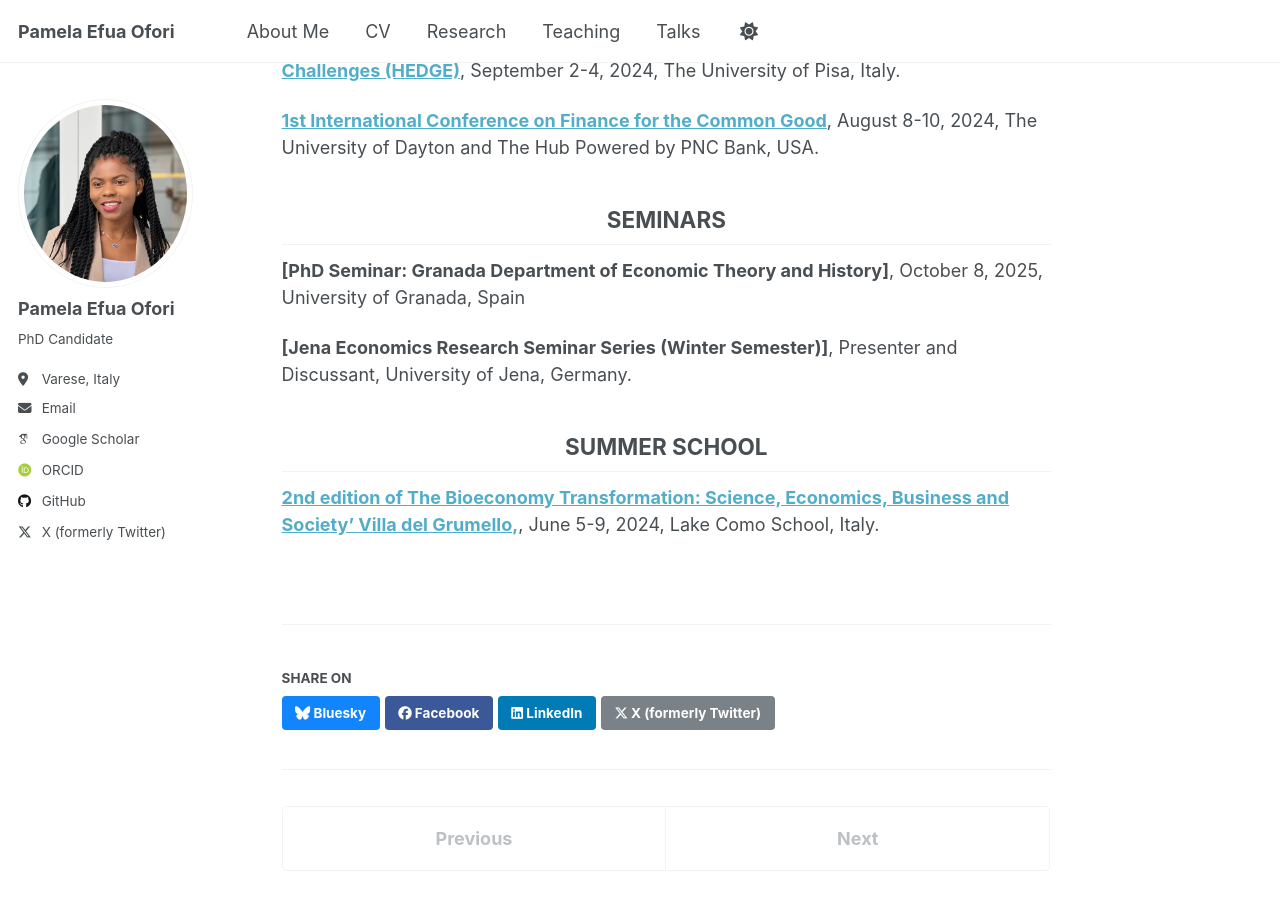
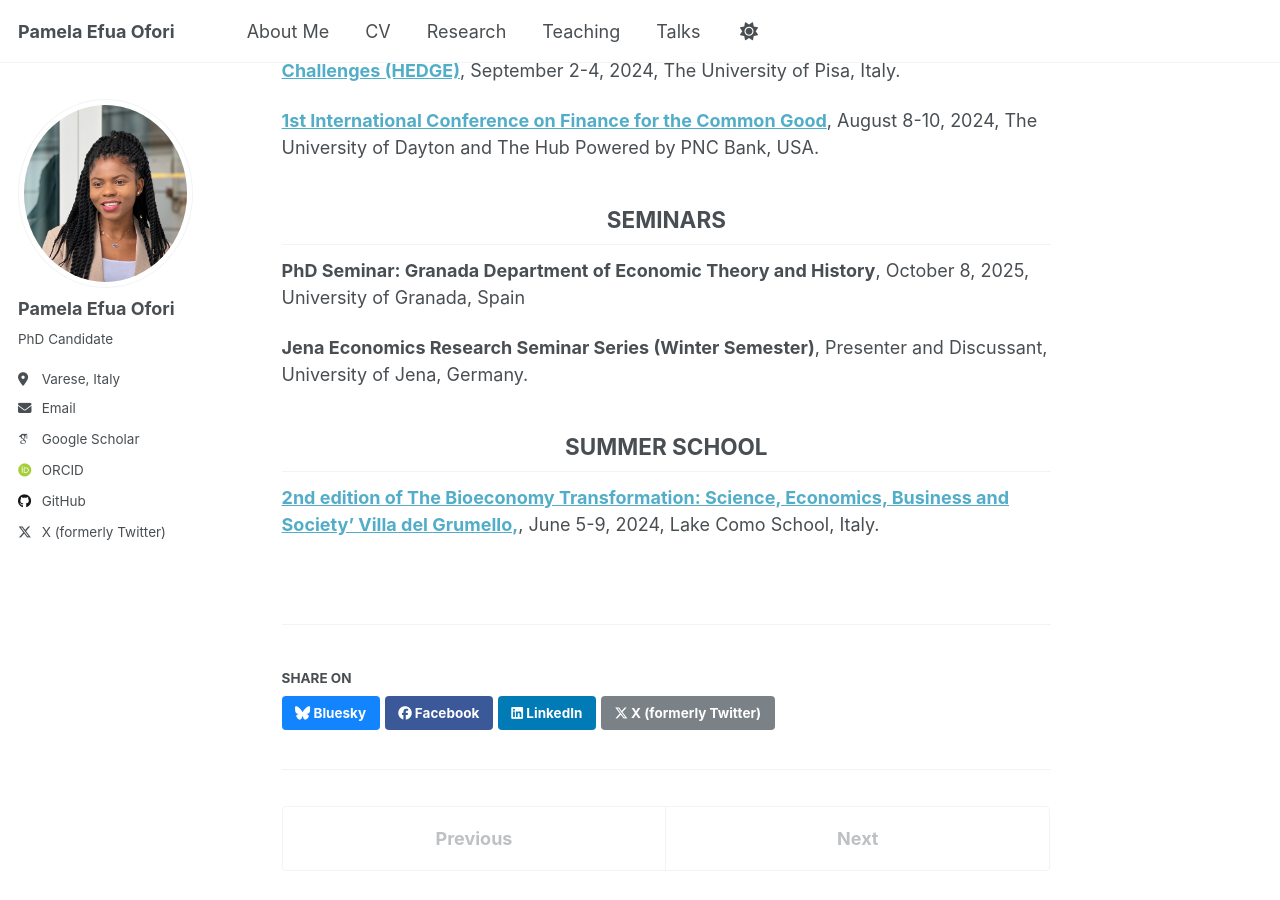
Before and after one commit to PEOFORI/peofori.github.io, a Jekyll site: the page built from _talks/2012-03-01-talk-1.md, in a window 1280 px wide and 900 px high, scrolled down 852 px. Built offline with Jekyll 4.4.1, drawn with Linux system fonts in a browser that asks for light colours; some web fonts are replaced; a script that is not in the unit is left out.

```diff
--- a/_talks/2012-03-01-talk-1.md
+++ b/_talks/2012-03-01-talk-1.md
@@ -37,9 +37,9 @@ height="0" width="0" style="display:none;visibility:hidden"></iframe></noscript>
 
 ## <center> SEMINARS </center>
 
-**[PhD Seminar: Granada Department of Economic Theory and History]**, October 8, 2025, University of Granada, Spain  <br/>
+**PhD Seminar: Granada Department of Economic Theory and History**, October 8, 2025, University of Granada, Spain  <br/>
 
-**[Jena Economics Research Seminar Series (Winter Semester)]**, Presenter and Discussant, University of Jena, Germany.  <br/>
+**Jena Economics Research Seminar Series (Winter Semester)**, Presenter and Discussant, University of Jena, Germany.  <br/>
 
 
 
```
